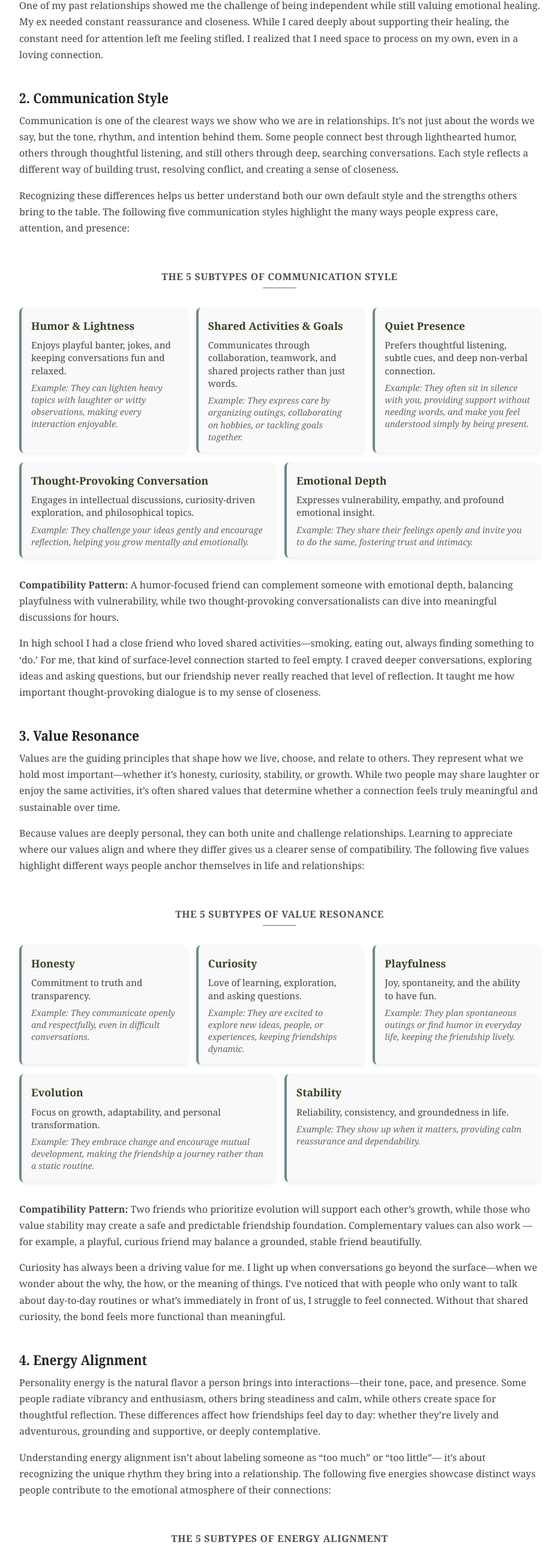
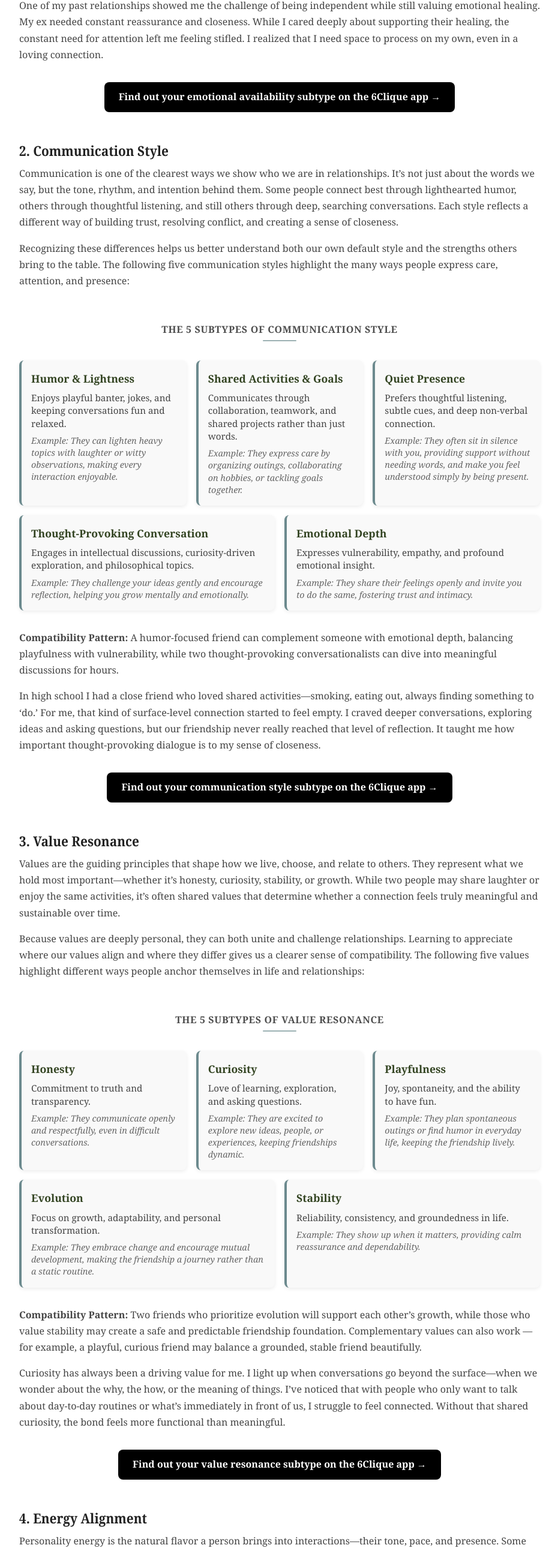
Before and after one commit to zrozumiesz/6cliquecom, a plain HTML site: page blogs/the-four-components-of-emotional-compatibility.html in a window 1280 px wide. Shown: the part 3030-5611 px from the top of the page at 60% size, without its empty margins (174-1104 px from the left). Drawn offline with Linux system fonts and the light colour scheme.

Commit message:
adding buttons

```diff
--- a/blogs/the-four-components-of-emotional-compatibility.html
+++ b/blogs/the-four-components-of-emotional-compatibility.html
@@ -210,8 +210,11 @@
                     emotional healing. My ex needed constant reassurance and closeness. While I cared deeply about
                     supporting their healing, the constant need for attention left me feeling stifled. I realized that I
                     need space to process on my own, even in a loving connection.</p>
-                <br>
-
+                <div style="text-align: center; margin: 2rem 0;">
+                    <a href="https://6clique.app" target="_blank" rel="noopener noreferrer" class="signup-button">
+                        Find out your emotional availability subtype on the 6Clique app →
+                    </a>
+                </div>
                 <h3>2. Communication Style</h3>
                 <p>
                     Communication is one of the clearest ways we show who we are in relationships. It’s not just
@@ -293,8 +296,11 @@
                     deeper conversations, exploring ideas and asking questions, but our friendship never really reached
                     that level of reflection. It taught me how important thought-provoking dialogue is to my sense of
                     closeness.</p>
-                <br>
-
+                <div style="text-align: center; margin: 2rem 0;">
+                    <a href="https://6clique.app" target="_blank" rel="noopener noreferrer" class="signup-button">
+                        Find out your communication style subtype on the 6Clique app →
+                    </a>
+                </div>
                 <h3>3. Value Resonance</h3>
                 <p>
                     Values are the guiding principles that shape how we live, choose, and relate to others. They
@@ -375,8 +381,11 @@
                     people who only want to talk about day-to-day routines or what’s immediately in front of us, I
                     struggle to feel connected. Without that shared curiosity, the bond feels more functional than
                     meaningful.</p>
-                <br>
-
+                <div style="text-align: center; margin: 2rem 0;">
+                    <a href="https://6clique.app" target="_blank" rel="noopener noreferrer" class="signup-button">
+                        Find out your value resonance subtype on the 6Clique app →
+                    </a>
+                </div>
                 <h3>4. Energy Alignment</h3>
                 <p>
                     Personality energy is the natural flavor a person brings into interactions—their tone, pace,
@@ -455,8 +464,11 @@
                     move forward confidently on my own. At times, when someone has tried to ‘look after me,’ it has felt
                     condescending, as if they didn’t trust me to handle myself. I realized that what I need most is
                     encouragement and collaboration, not caretaking.</p>
-                <br>
-
+                <div style="text-align: center; margin: 2rem 0;">
+                    <a href="https://6clique.app" target="_blank" rel="noopener noreferrer" class="signup-button">
+                        Find out your energy alignment subtype on the 6Clique app →
+                    </a>
+                </div>
                 <h2>How It All Fits Together</h2>
                 <p>True emotional compatibility isn’t determined by any single trait — it’s the combination of emotional
                     availability, communication style, value resonance, and energy alignment. When these four components
@@ -477,7 +489,7 @@
                     relationships that might never fully satisfy your emotional needs. Understanding these four pillars
                     allows you to see why some friendships feel natural and effortless while others leave you feeling
                     subtly distant, even when both people are well-intentioned.</p>
-
+                <br>
 
                 <h2>6Clique: Personalized Insights for Deep Friendships</h2>
                 <p>Understanding emotional compatibility is one thing; finding it is another. That’s where 6Clique comes
```
Also changed, not shown: 1 other file.
